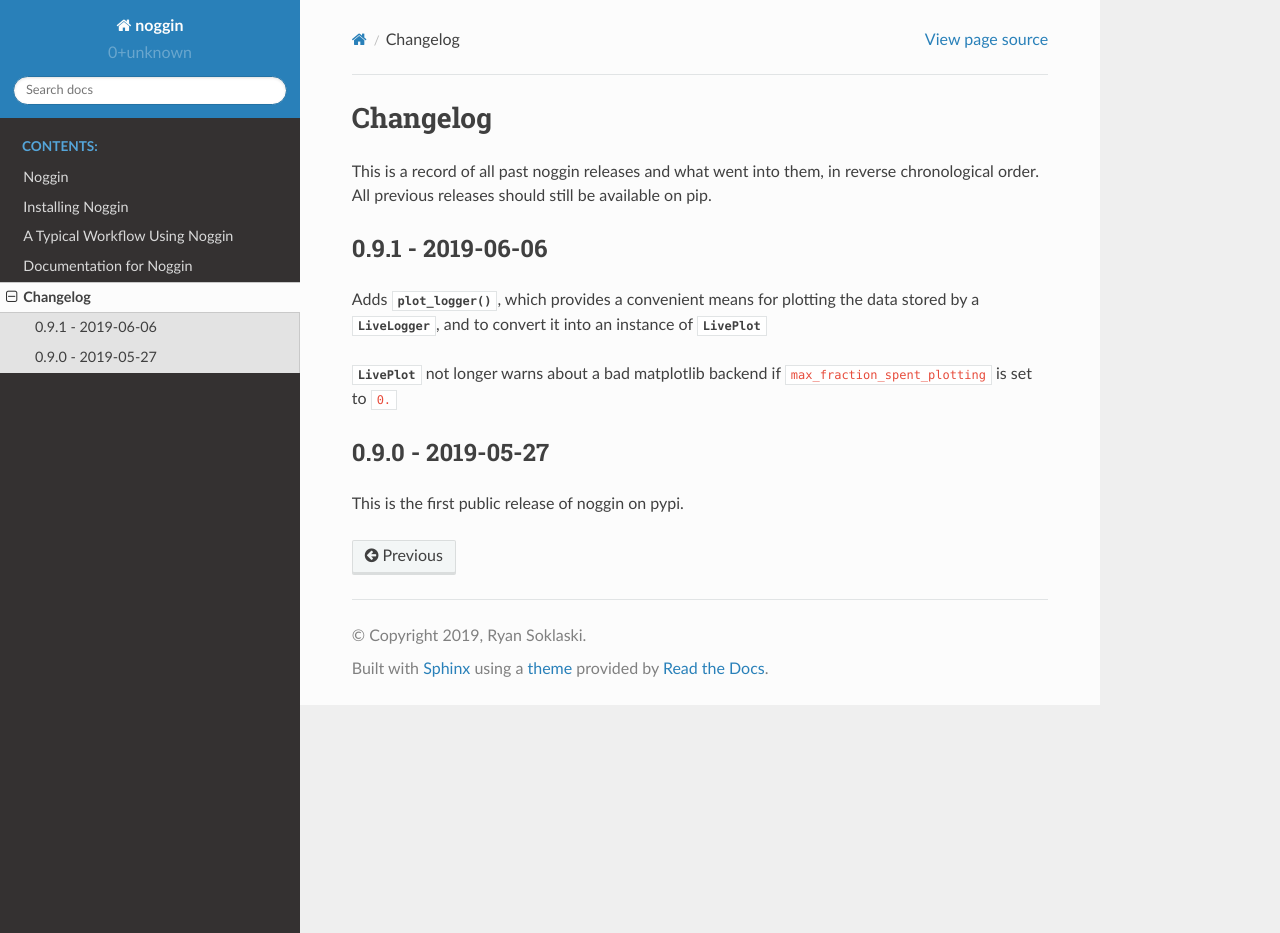
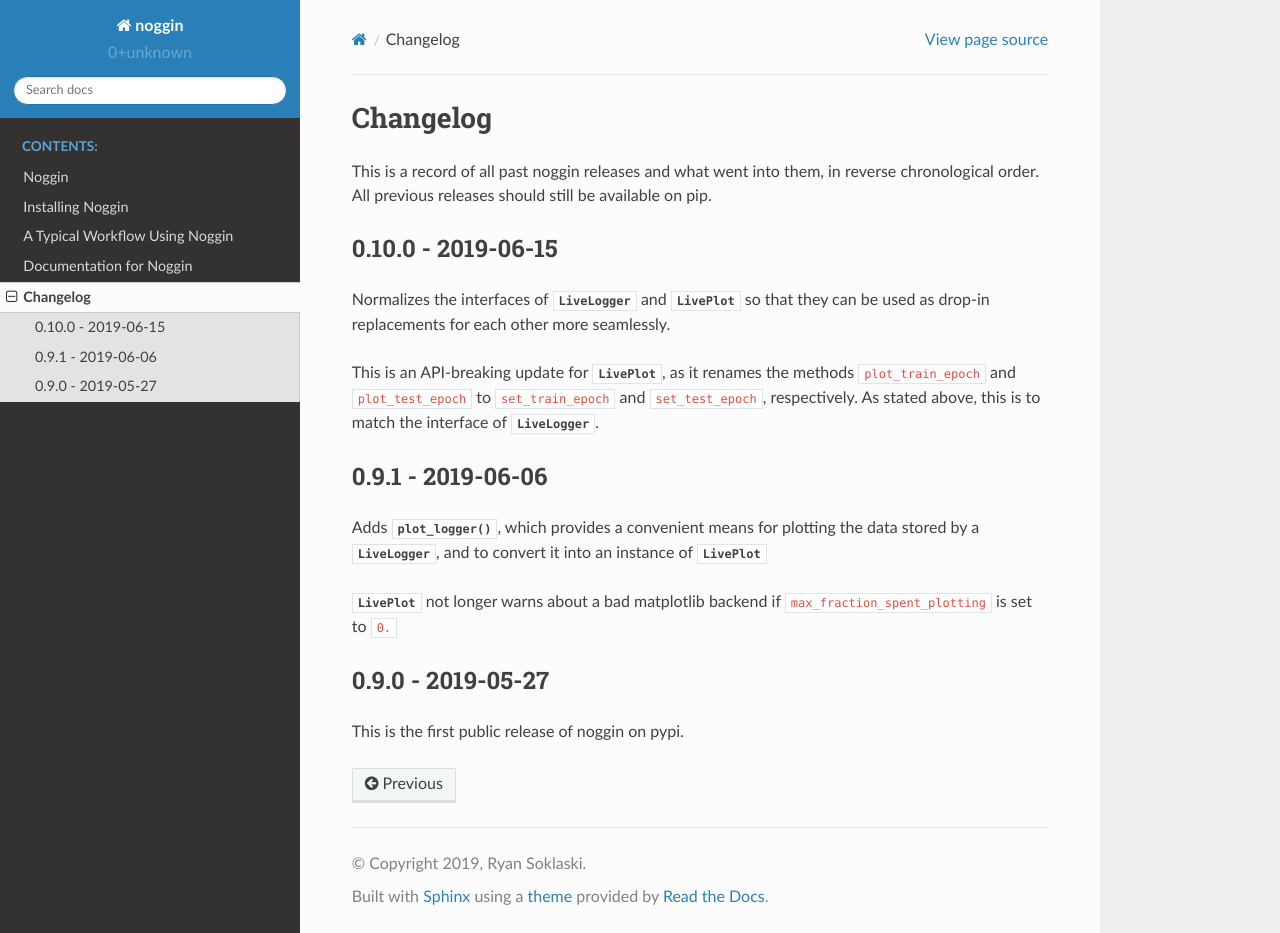
Before and after one commit to rsokl/noggin, a Sphinx documentation site: the page built from docs/source/changes.rst, in a window 1280 px wide and 933 px high. Built offline with Sphinx 7.4.7 and the Read the Docs theme 2.0.0, drawn with Linux system fonts in a browser that asks for light colours.

Commit message:
add changelog

```diff
--- a/docs/source/changes.rst
+++ b/docs/source/changes.rst
@@ -5,6 +5,20 @@ Changelog
 This is a record of all past noggin releases and what went into them,
 in reverse chronological order. All previous releases should still be available
 on pip.
+
+.. _v0.10.0:
+
+-------------------
+0.10.0 - 2019-06-15
+-------------------
+
+Normalizes the interfaces of :class:`~noggin.logger.LiveLogger` and :class:`~noggin.plotter.LivePlot`
+so that they can be used as drop-in replacements for each other more seamlessly.
+
+This is an API-breaking update for :class:`~noggin.plotter.LivePlot`, as it renames the methods
+``plot_train_epoch`` and ``plot_test_epoch`` to ``set_train_epoch`` and ``set_test_epoch``,
+respectively. As stated above, this is to match the interface of  :class:`~noggin.logger.LiveLogger`.
+
 
 .. _v0.9.1:
 
```
